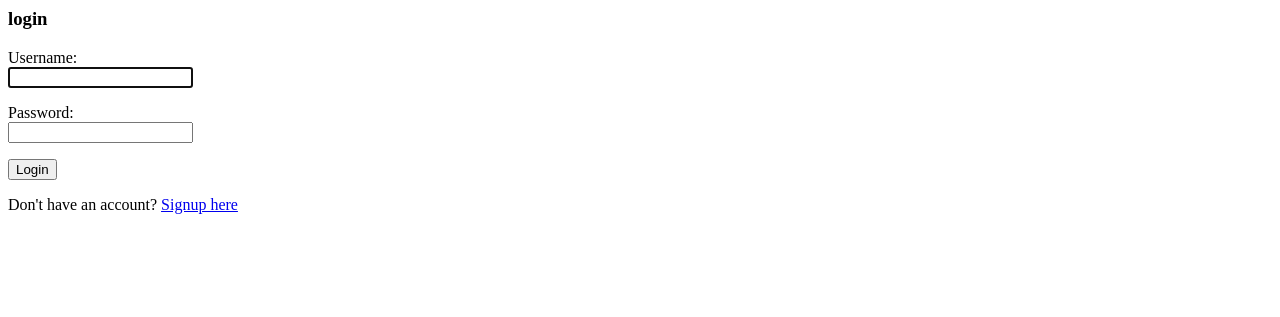
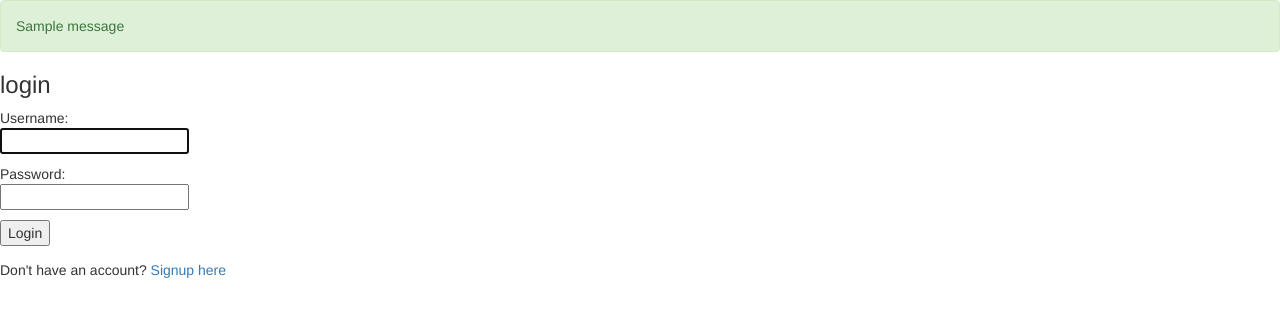
Before and after one commit to alicefkw/Django-Authentication, a Django app: page /login/ in a window 1280 px wide. Shown: the top 317 px of the page. Run offline with Django 4.2, Linux system fonts and the light colour scheme; tables that the repository leaves empty hold one stand-in row (values such as "Sample post"); one stand-in notice (Sample message) is shown; some libraries are stand-ins or nearby versions.

Commit message:
Update login.html

```diff
--- a/Templates/login.html
+++ b/Templates/login.html
@@ -1,3 +1,15 @@
+<link rel="stylesheet" href="http://maxcdn.bootstrapcdn.com/bootstrap/3.3.6/css/bootstrap.min.css">
+
+{% if messages %}
+    {% for message in messages %}
+        {% if message.level == DEFAULT_MESSAGE_LEVELS.SUCCESS %}
+            <div class="alert alert-success" role="alert">
+                {{ message }}
+            </div>
+        {% endif %}
+    {% endfor %}
+{% endif %}
+
 <h3>login</h3>
 
 <form action="" method="POST">
```
